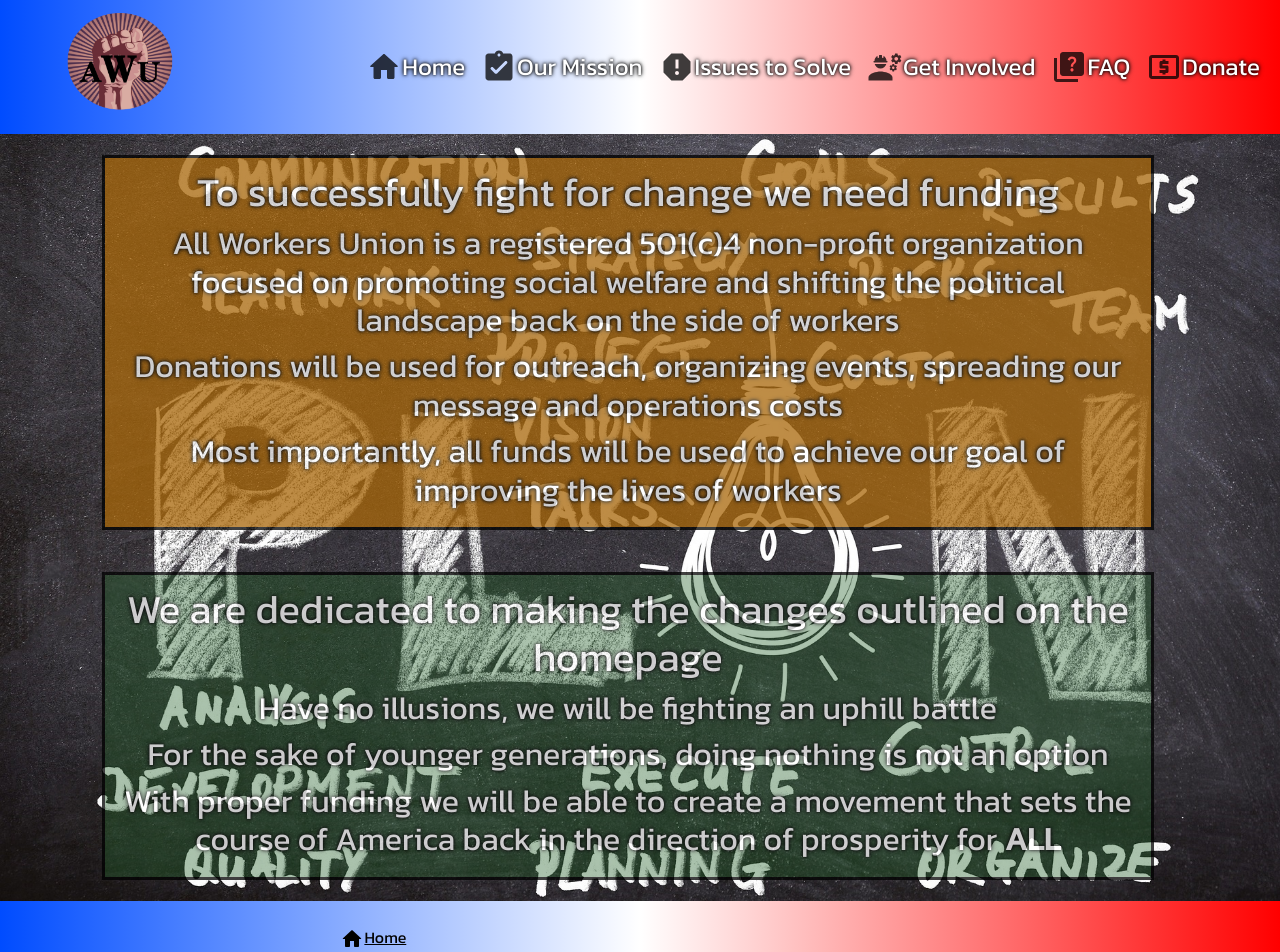
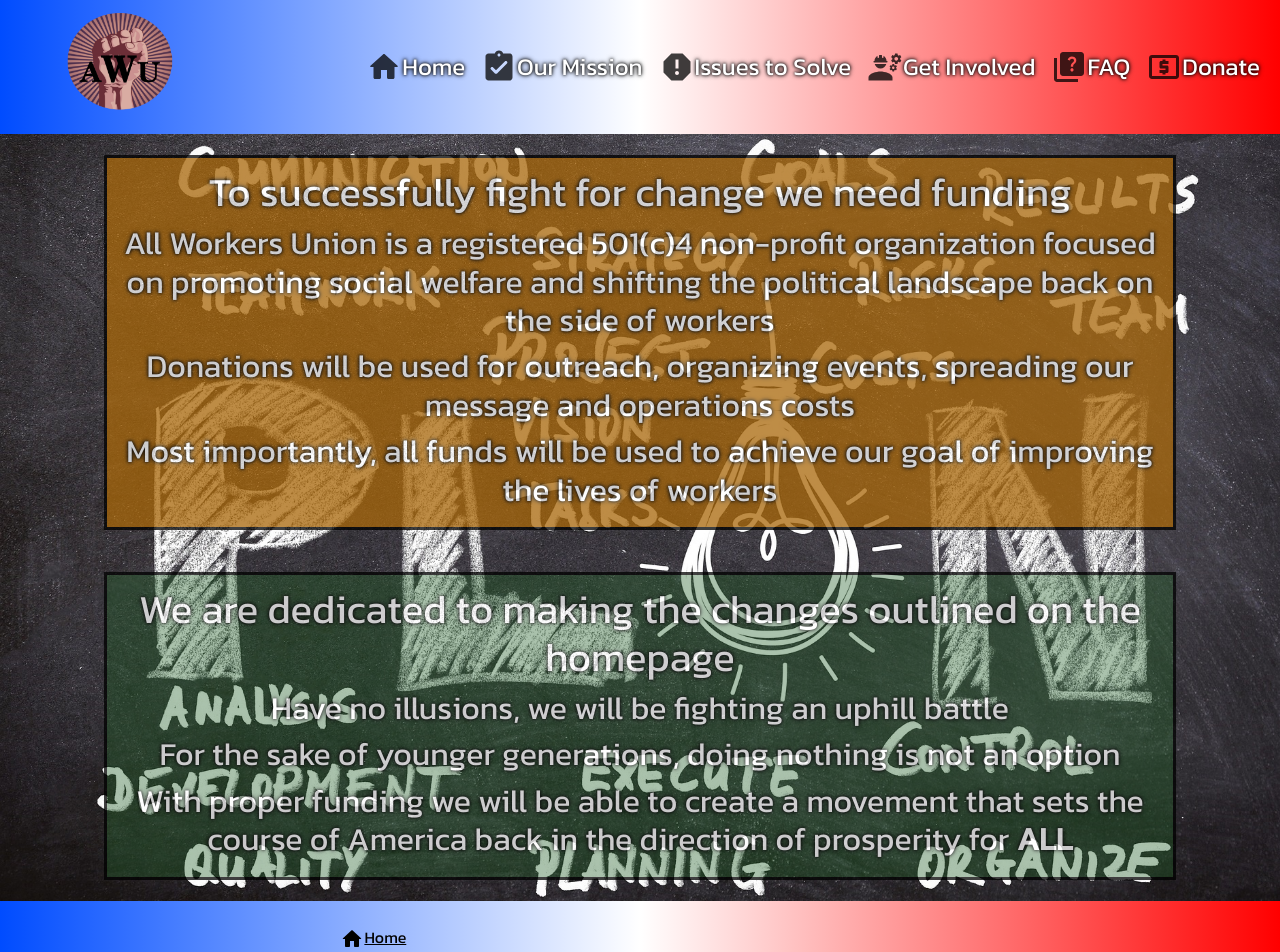
Before and after one commit to mpollachek/sideProjectFrontend, a React (Create React App) app: page /Donate in a window 1280 px wide. Shown: the top 952 px of the page. Built offline with nearby package versions, Linux system fonts and the light colour scheme.

Commit message:
donate centering

```diff
--- a/src/pages/Donate.js
+++ b/src/pages/Donate.js
@@ -21,23 +21,23 @@ const Donate = () => {
           backgroundSize: "cover",
         }}
       >
-      <Row className="my-4">
-        <Col className="text-center bannerDonateOrg offset-md-1 col-md-10">
+
+        <Col className="my-4 text-center bannerDonateOrg offset-1 col-10">
           <h1>To successfully fight for change we need funding</h1>
           <h2>All Workers Union is a registered 501(c)4 non-profit organization focused on promoting social welfare and shifting the political landscape back on the side of workers</h2>
           <h2>Donations will be used for outreach, organizing events, spreading our message and operations costs</h2>
           <h2>Most importantly, all funds will be used to achieve our goal of improving the lives of workers</h2>
         </Col>
-      </Row>
 
-      <Row className="my-4">
-        <Col className="text-center bannerDonateGrn offset-md-1 col-md-10">
+
+
+        <Col className="my-4 text-center bannerDonateGrn offset-1 col-10">
           <h1>We are dedicated to making the changes outlined on the homepage</h1>
           <h2>Have no illusions, we will be fighting an uphill battle</h2>
           <h2>For the sake of younger generations, doing nothing is not an option</h2>
           <h2>With proper funding we will be able to create a movement that sets the course of America back in the direction of prosperity for <b>ALL</b></h2>
         </Col>
-      </Row>
+
       </Row>
 
       {/* donation information */}
```
